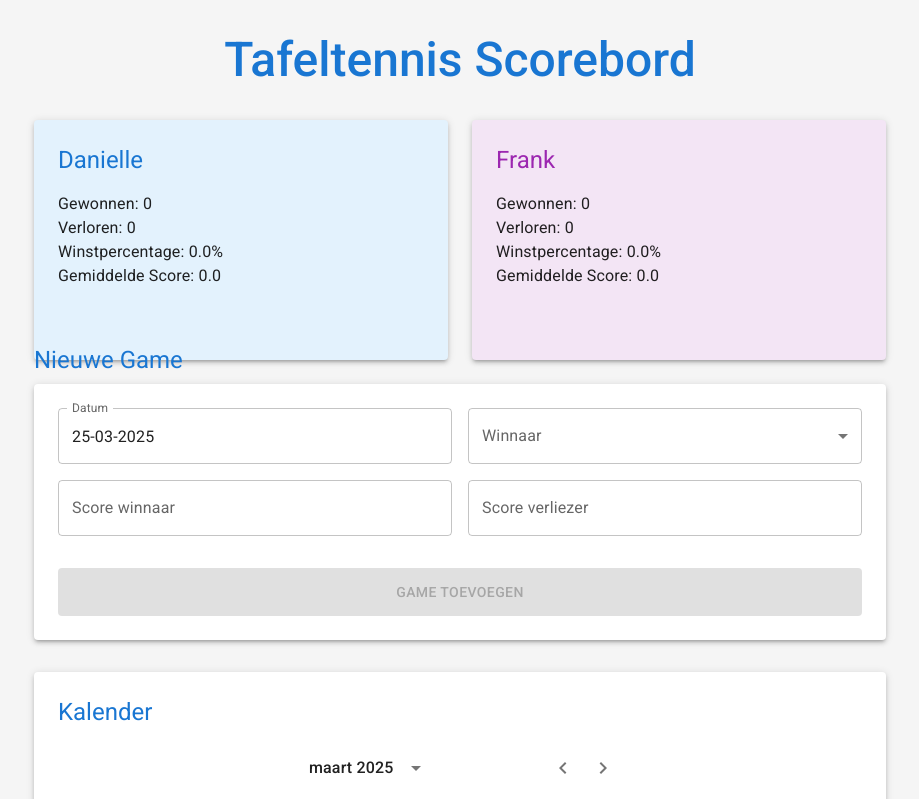
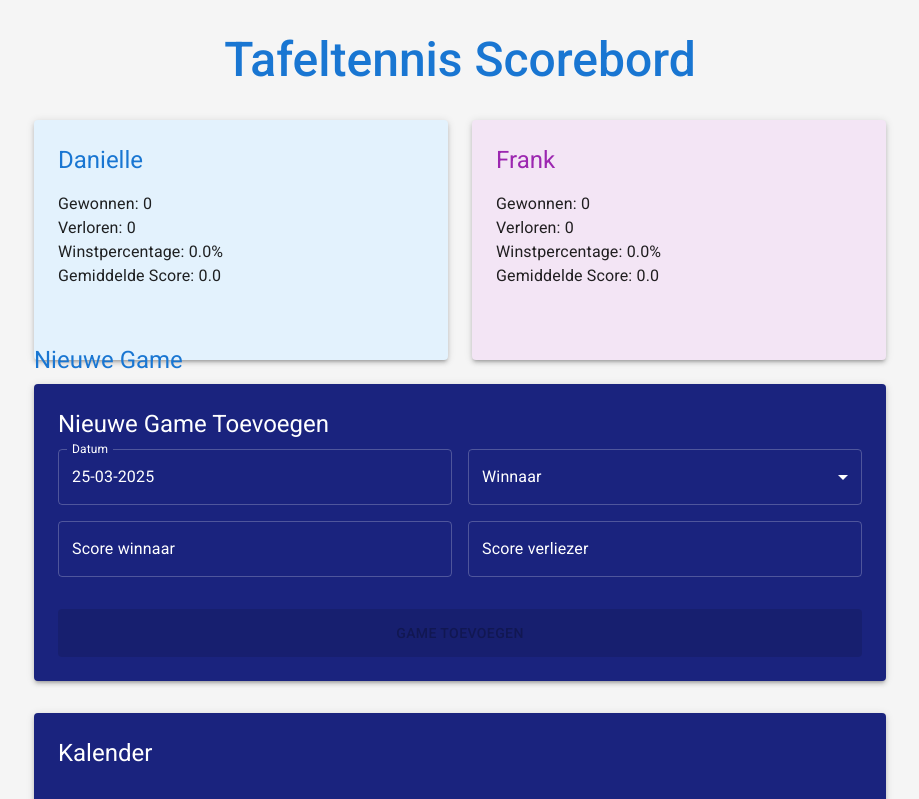
Before and after one commit to Frenda-DV/tafeltennis-scorebord, a React (Create React App) app: page / in a window 1280 px wide. Shown: the top 799 px of the page, without its empty margins (180-1099 px from the left). Built offline with nearby package versions, Linux system fonts and the light colour scheme.

Commit message:
Pas styling aan naar donkerblauw thema

```diff
--- a/src/components/Calendar.tsx
+++ b/src/components/Calendar.tsx
@@ -40,10 +40,11 @@ const Calendar: React.FC<CalendarProps> = ({
       elevation={3}
       sx={{
         p: 3,
-        bgcolor: 'background.paper'
+        bgcolor: '#1a237e',
+        color: 'white'
       }}
     >
-      <Typography variant="h5" gutterBottom sx={{ color: '#1976d2' }}>
+      <Typography variant="h5" gutterBottom sx={{ color: 'white' }}>
         Kalender
       </Typography>
       <DateCalendar
@@ -54,13 +55,31 @@ const Calendar: React.FC<CalendarProps> = ({
           width: '100%',
           maxWidth: 350,
           margin: '0 auto',
+          bgcolor: '#1a237e',
+          color: 'white',
           '& .MuiPickersDay-root': {
+            color: 'white',
+            '&:hover': {
+              backgroundColor: '#3949ab'
+            },
             '&.Mui-selected': {
-              backgroundColor: '#1976d2',
+              backgroundColor: '#3f51b5',
               '&:hover': {
-                backgroundColor: '#1565c0'
+                backgroundColor: '#3949ab'
               }
             }
+          },
+          '& .MuiDayCalendar-weekDayLabel': {
+            color: 'white'
+          },
+          '& .MuiPickersCalendarHeader-label': {
+            color: 'white'
+          },
+          '& .MuiPickersCalendarHeader-switchViewButton': {
+            color: 'white'
+          },
+          '& .MuiPickersArrowSwitcher-button': {
+            color: 'white'
           }
         }}
       />
--- a/src/components/GameForm.tsx
+++ b/src/components/GameForm.tsx
@@ -7,7 +7,8 @@ import {
   MenuItem,
   FormControl,
   InputLabel,
-  Paper
+  Paper,
+  Typography
 } from '@mui/material';
 import { DatePicker } from '@mui/x-date-pickers';
 import { Game } from '../types';
@@ -41,7 +42,17 @@ const GameForm: React.FC<GameFormProps> = ({ onSubmit }) => {
   };
 
   return (
-    <Paper elevation={3} sx={{ p: 3, bgcolor: 'background.paper' }}>
+    <Paper
+      elevation={3}
+      sx={{
+        p: 3,
+        bgcolor: '#1a237e',
+        color: 'white'
+      }}
+    >
+      <Typography variant="h5" gutterBottom sx={{ color: 'white' }}>
+        Nieuwe Game Toevoegen
+      </Typography>
       <Box
         component="form"
         onSubmit={handleSubmit}
@@ -55,15 +66,44 @@ const GameForm: React.FC<GameFormProps> = ({ onSubmit }) => {
           label="Datum"
           value={date}
           onChange={(newDate) => setDate(newDate)}
-          sx={{ width: '100%' }}
+          sx={{
+            width: '100%',
+            '& .MuiInputLabel-root': {
+              color: 'white'
+            },
+            '& .MuiOutlinedInput-root': {
+              color: 'white',
+              '& fieldset': {
+                borderColor: 'rgba(255, 255, 255, 0.23)'
+              },
+              '&:hover fieldset': {
+                borderColor: 'rgba(255, 255, 255, 0.87)'
+              }
+            },
+            '& .MuiIconButton-root': {
+              color: 'white'
+            }
+          }}
         />
 
         <FormControl fullWidth>
-          <InputLabel>Winnaar</InputLabel>
+          <InputLabel sx={{ color: 'white' }}>Winnaar</InputLabel>
           <Select
             value={winner}
             label="Winnaar"
             onChange={(e) => setWinner(e.target.value as 'Danielle' | 'Frank')}
+            sx={{
+              color: 'white',
+              '& .MuiOutlinedInput-notchedOutline': {
+                borderColor: 'rgba(255, 255, 255, 0.23)'
+              },
+              '&:hover .MuiOutlinedInput-notchedOutline': {
+                borderColor: 'rgba(255, 255, 255, 0.87)'
+              },
+              '& .MuiSvgIcon-root': {
+                color: 'white'
+              }
+            }}
           >
             <MenuItem value="Danielle">Danielle</MenuItem>
             <MenuItem value="Frank">Frank</MenuItem>
@@ -76,7 +116,21 @@ const GameForm: React.FC<GameFormProps> = ({ onSubmit }) => {
           value={score}
           onChange={(e) => setScore(e.target.value)}
           fullWidth
-          sx={{ gridColumn: { xs: '1', md: 'auto' } }}
+          sx={{
+            gridColumn: { xs: '1', md: 'auto' },
+            '& .MuiInputLabel-root': {
+              color: 'white'
+            },
+            '& .MuiOutlinedInput-root': {
+              color: 'white',
+              '& fieldset': {
+                borderColor: 'rgba(255, 255, 255, 0.23)'
+              },
+              '&:hover fieldset': {
+                borderColor: 'rgba(255, 255, 255, 0.87)'
+              }
+            }
+          }}
         />
 
         <TextField
@@ -85,19 +139,36 @@ const GameForm: React.FC<GameFormProps> = ({ onSubmit }) => {
           value={loserScore}
           onChange={(e) => setLoserScore(e.target.value)}
           fullWidth
-          sx={{ gridColumn: { xs: '1', md: 'auto' } }}
+          sx={{
+            gridColumn: { xs: '1', md: 'auto' },
+            '& .MuiInputLabel-root': {
+              color: 'white'
+            },
+            '& .MuiOutlinedInput-root': {
+              color: 'white',
+              '& fieldset': {
+                borderColor: 'rgba(255, 255, 255, 0.23)'
+              },
+              '&:hover fieldset': {
+                borderColor: 'rgba(255, 255, 255, 0.87)'
+              }
+            }
+          }}
         />
 
         <Button
           type="submit"
           variant="contained"
-          color="primary"
           fullWidth
           disabled={!date || !winner || !score || !loserScore}
           sx={{
             gridColumn: { xs: '1', md: '1 / -1' },
             mt: { xs: 1, md: 2 },
-            height: 48
+            height: 48,
+            bgcolor: '#3f51b5',
+            '&:hover': {
+              bgcolor: '#3949ab'
+            }
           }}
         >
           Game Toevoegen
```
